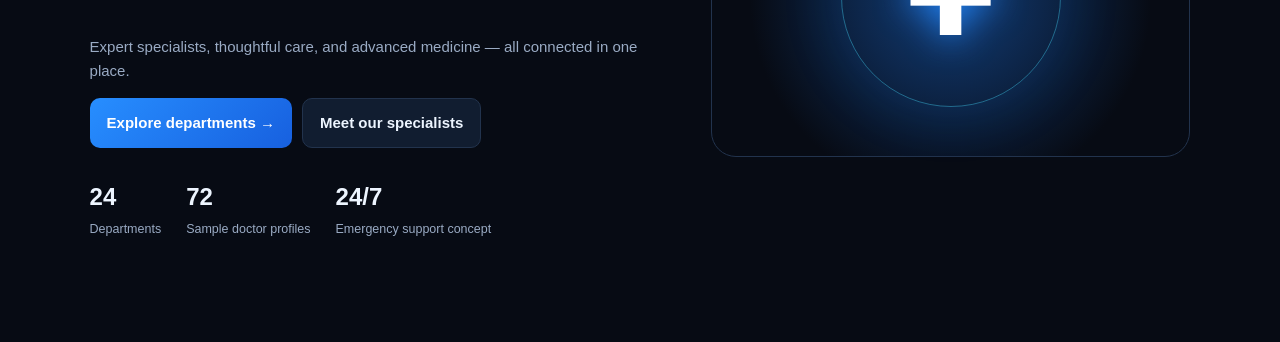
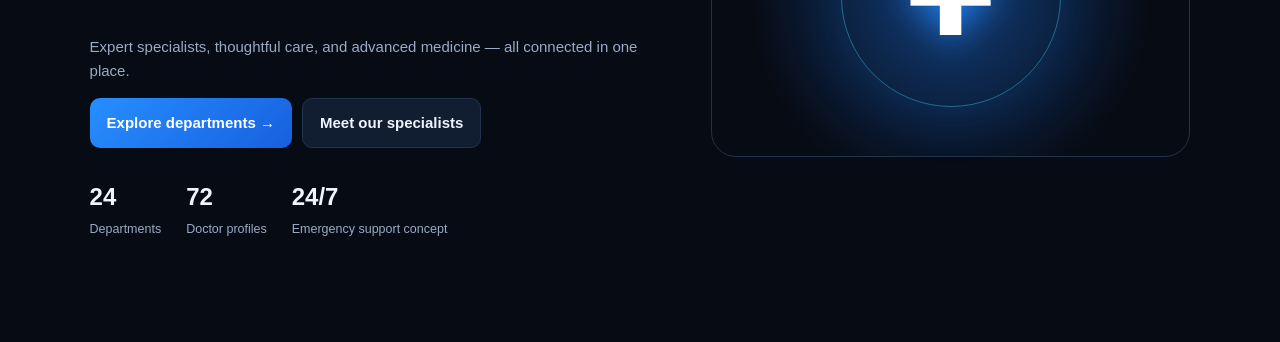
Before and after one commit to vishnu964210/test3, a plain HTML site: page index.html in a window 1280 px wide. Shown: the part 423-765 px from the top of the page. Drawn offline with Linux system fonts and the light colour scheme.

Commit message:
Update label for sample doctor profiles metric

```diff
--- a/index.html
+++ b/index.html
@@ -47,7 +47,7 @@
           </div>
           <div class="metrics">
             <div class="metric"><strong>24</strong><small>Departments</small></div>
-            <div class="metric"><strong>72</strong><small>Sample doctor profiles</small></div>
+            <div class="metric"><strong>72</strong><small>Doctor profiles</small></div>
             <div class="metric"><strong>24/7</strong><small>Emergency support concept</small></div>
           </div>
         </div>
```
